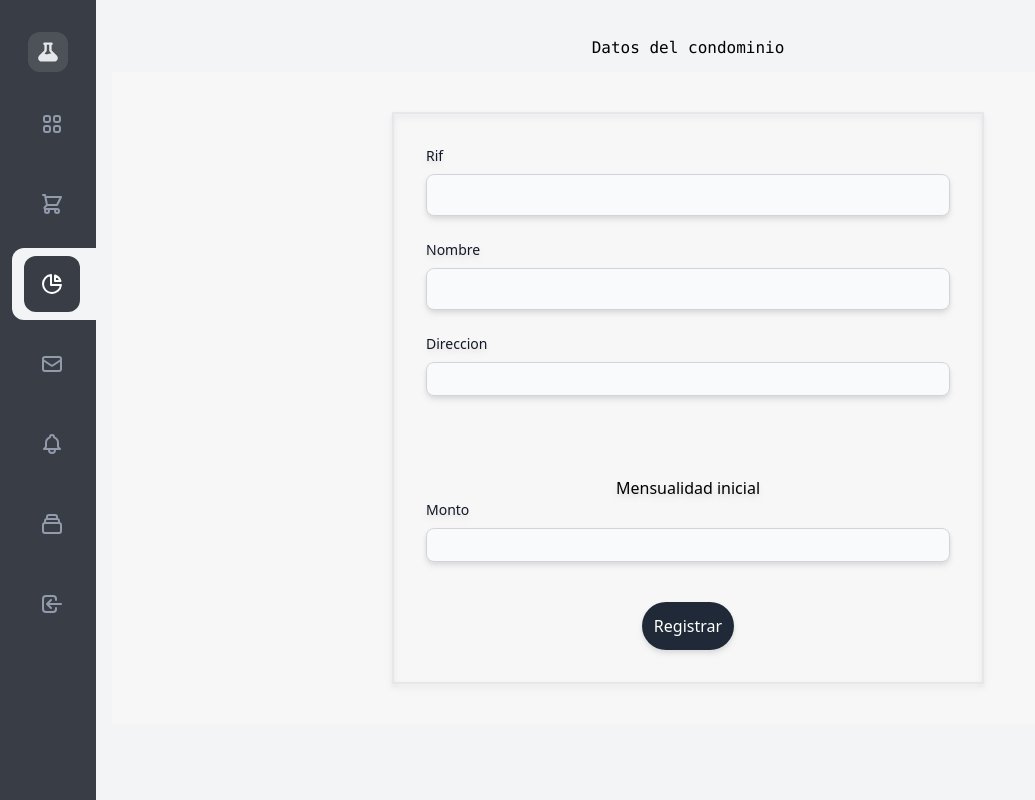
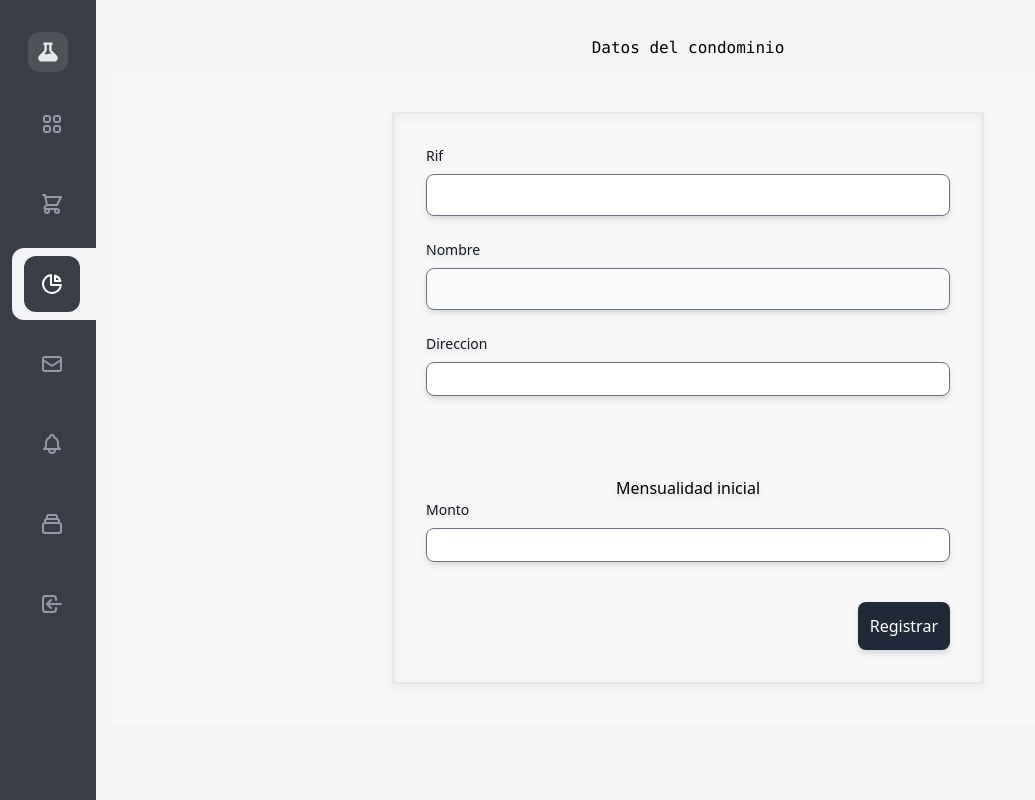
Before and after one commit to No-Country/s4-12-t-node-vue, a Vue app: page /dashboard in a window 1280 px wide. Shown: the whole page, without its empty margins (0-1035 px from the left). Built offline with nearby package versions, Linux system fonts and the light colour scheme; what vue-sweetalert2 would draw is missing.

Commit message:
:recycle: Refactor dashboard, login and register pages

```diff
--- a/src/App.vue
+++ b/src/App.vue
@@ -1,5 +1,4 @@
 <template>
-  <div id="app">
   <NavBarVue
     v-if="
       $route.name === 'login' ||
@@ -15,7 +14,6 @@
       $route.name === 'home'
     "
   />
-  </div>
 </template>
 <script>
 import NavBarVue from "../src/components/shared/ScNavbar.vue";
@@ -34,9 +32,9 @@ body {
   height: 100%;
   margin: 0;
   padding: 0;
-}
-#app {
-  height: 100%;
   background-color: #f7f7f7;
 }
+/* #app {
+  height: 100%;
+} */
 </style>
--- a/src/components/Input/ScInput.vue
+++ b/src/components/Input/ScInput.vue
@@ -8,5 +8,5 @@ defineProps({
 });
 </script>
 <template>
-  <input :type="type" class="border p-1 w-full" />
+  <input :type="type" class="border p-1 w-full rounded-md" />
 </template>
--- a/src/components/shared/ScSidebar.vue
+++ b/src/components/shared/ScSidebar.vue
@@ -13,8 +13,9 @@
             : ''
         "
       >
-        <button
-          class="p-4 my-2 mr-4 ml-3 rounded-xl"
+        <router-link
+          :to="menu.path"
+          class="p-4 my-2 mr-4 ml-3 rounded-xl block"
           @click="activeMenu = menu.name"
           :class="
             activeMenu === menu.name
@@ -23,7 +24,7 @@
           "
         >
           <Component :is="menu.icon" class="w-6 h-6" />
-        </button>
+        </router-link>
       </div>
     </div>
   </div>
@@ -43,12 +44,12 @@ import LogoutIcon from "../../icons/logout.svg";
 const activeMenu = ref("Graph");
 
 const menus = [
-  { name: "Dashboard", icon: HomeIcon },
-  { name: "Shopping", icon: ShoppingIcon },
-  { name: "Graph", icon: GraphIcon },
-  { name: "Messages", icon: MessageIcon },
-  { name: "Notifications", icon: NotificationIcon },
-  { name: "Settings", icon: SettingsIcon },
-  { name: "Logout", icon: LogoutIcon },
+  { name: "Dashboard", icon: HomeIcon, path:"" },
+  { name: "Shopping", icon: ShoppingIcon, path:"" },
+  { name: "Graph", icon: GraphIcon, path:"" },
+  { name: "Messages", icon: MessageIcon, path:"" },
+  { name: "Notifications", icon: NotificationIcon, path:"" },
+  { name: "Settings", icon: SettingsIcon, path:"" },
+  { name: "Logout", icon: LogoutIcon, path:"login" },
 ];
 </script>
--- a/src/router/index.js
+++ b/src/router/index.js
@@ -22,7 +22,7 @@ const router = createRouter({
     },
     {
       path: "/dashboard",
-      name: "Dashboard",
+      name: "dashboard",
       component: () => import("../views/Dashboard/ScDashboardView.vue"),
       children: [
         {
--- a/src/views/Dashboard/ScCondominiumDashboardView.vue
+++ b/src/views/Dashboard/ScCondominiumDashboardView.vue
@@ -5,37 +5,37 @@
       <div class="mb-6">
         <label
           for="base-input"
-          class="block mb-2 text-sm font-medium text-gray-900 dark:text-gray-300"
+          class="block mb-2 text-sm font-medium text-gray-900"
           >Rif</label
         >
         <input
           type="text"
           id="base-input"
-          class="bg-gray-50 border border-gray-300 text-gray-900 text-sm rounded-lg focus:ring-blue-500 focus:border-blue-500 block w-full p-2.5 dark:bg-gray-700 dark:border-gray-600 dark:placeholder-gray-400 dark:text-white dark:focus:ring-blue-500 dark:focus:border-blue-500"
+          class="border text-sm rounded-lg focus:ring-blue-500 focus:border-blue-500 block w-full p-2.5"
         />
       </div>
       <div class="mb-6">
         <label
           for="base-input"
-          class="block mb-2 text-sm font-medium text-gray-900 dark:text-gray-300"
+          class="block mb-2 text-sm font-medium text-gray-900"
           >Nombre</label
         >
         <input
           type="text"
           id="base-input"
-          class="bg-gray-50 border border-gray-300 text-gray-900 text-sm rounded-lg focus:ring-blue-500 focus:border-blue-500 block w-full p-2.5 dark:bg-gray-700 dark:border-gray-600 dark:placeholder-gray-400 dark:text-white dark:focus:ring-blue-500 dark:focus:border-blue-500"
+          class="bg-gray-50 border text-sm rounded-lg focus:ring-blue-500 focus:border-blue-500 block w-full p-2.5"
         />
       </div>
       <div>
         <label
           for="small-input"
-          class="block mb-2 text-sm font-medium text-gray-900 dark:text-gray-300"
+          class="block mb-2 text-sm font-medium text-gray-900"
           >Direccion</label
         >
         <input
           type="text"
           id="small-input"
-          class="block p-2 w-full text-gray-900 bg-gray-50 rounded-lg border border-gray-300 sm:text-xs focus:ring-blue-500 focus:border-blue-500 dark:bg-gray-700 dark:border-gray-600 dark:placeholder-gray-400 dark:text-white dark:focus:ring-blue-500 dark:focus:border-blue-500"
+          class="block p-2 w-full rounded-lg border sm:text-xs focus:ring-blue-500 focus:border-blue-500"
         />
       </div>
 
@@ -44,18 +44,18 @@
       <div>
         <label
           for="small-input"
-          class="block mb-2 text-sm font-medium text-gray-900 dark:text-gray-300"
+          class="block mb-2 text-sm font-medium text-gray-900"
           >Monto</label
         >
         <input
-          type="text"
+          type="number"
           id="small-input"
-          class="block p-2 w-full text-gray-900 bg-gray-50 rounded-lg border border-gray-300 sm:text-xs focus:ring-blue-500 focus:border-blue-500 dark:bg-gray-700 dark:border-gray-600 dark:placeholder-gray-400 dark:text-white dark:focus:ring-blue-500 dark:focus:border-blue-500"
+          class="block p-2 w-full rounded-lg border sm:text-xs focus:ring-blue-500 focus:border-blue-500 "
         />
       </div>
-      <div class="text-center">
+      <div>
         <button
-          class="rounded-full bg-gray-800 text-white p-3 mt-10 object-right"
+          class="rounded-lg bg-gray-800 text-white p-3 mt-10 ml-auto block"
         >
           Registrar
         </button>
--- a/src/views/ScLoginView.vue
+++ b/src/views/ScLoginView.vue
@@ -8,7 +8,6 @@ import ScLockIcon from "../components/icons/ScLockIcon.vue";
 import ScButton from "../components/Button/ScButton.vue";
 import ScText from "../components/Text/ScText.vue";
 import ScButtonLink from "../components/Button/ScButtonLink.vue";
-import Swal from "sweetalert2";
 
 const router = useRouter();
 const emailValidationAlertMessage = ref("");
@@ -20,8 +19,7 @@ const emailValidationHandler = (e) => {
 };
 
 const submitHandler = () => {
-  Swal.fire("Hello");
-  router.push({ name: "dashboard" });
+  router.push({ path: "dashboard" });
 };
 
 const handleRedirect = () => {
@@ -30,7 +28,7 @@ const handleRedirect = () => {
 </script>
 <template>
   <form
-    class="border border-gray-700 w-11/12 sm:w-3/5 md:w-2/5 lg:w-2/6 px-4 py-5 rounded-md m-auto mt-48"
+    class="border border-gray-700 w-11/12 sm:w-3/5 md:w-2/5 lg:w-2/6 px-4 py-5 rounded-md m-auto my-32"
     @submit.prevent="submitHandler"
   >
     <ScText tag="h1" class="font-bold text-2xl mb-5">Login</ScText>
--- a/src/views/ScRegisterView.vue
+++ b/src/views/ScRegisterView.vue
@@ -22,7 +22,7 @@ const handleSubmit = () => {
 </script>
 <template>
   <form
-    class="border border-gray-700 w-11/12 sm:w-2/4 px-4 py-5 rounded-md m-auto my-20"
+    class="border border-gray-700 w-11/12 sm:w-2/4 px-4 py-5 rounded-md m-auto my-32"
     @submit.prevent="handleSubmit"
   >
     <ScText tag="h1" class="text-center mb-5 text-2xl font-bold"
```
Lines whose indentation alone changed are shown as unchanged.
